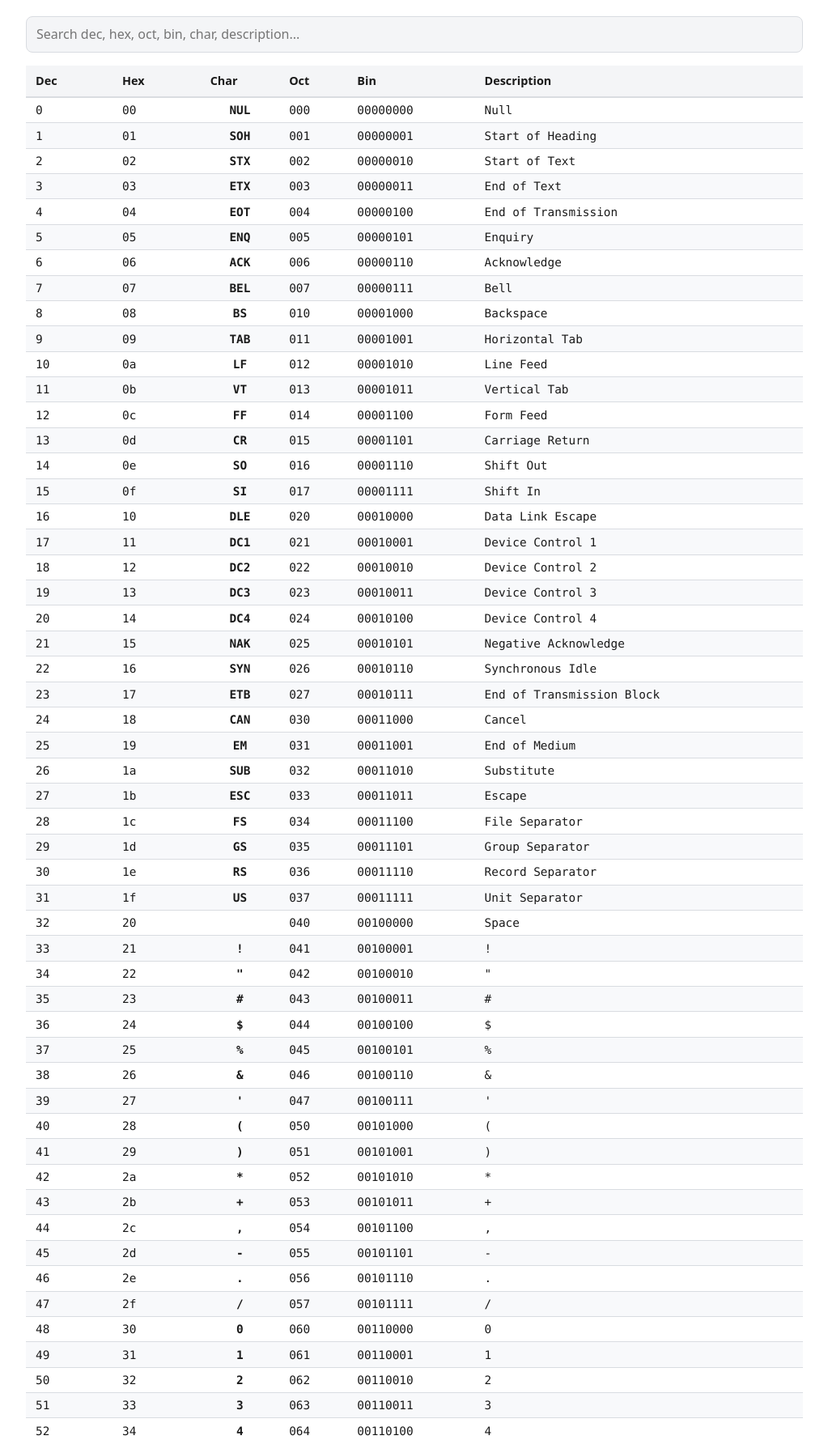
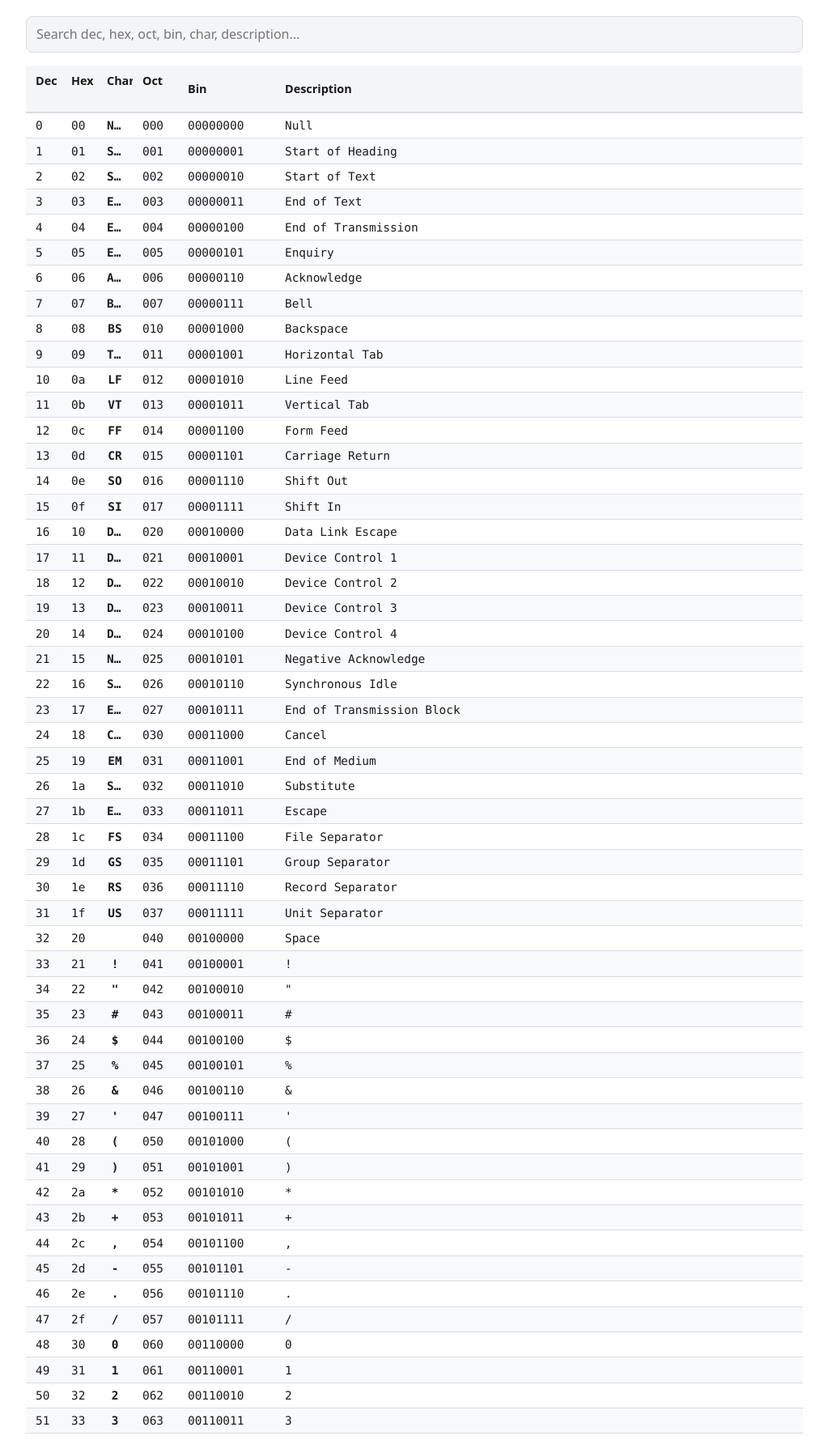
Before and after one commit to Zendarq/ascii-table-viewer, a Flask app: page / in a window 1280 px wide. Shown: the part 130-1909 px from the top of the page at 81% size, without its empty margins (128-1151 px from the left). Run offline with Flask 3, Linux system fonts and the light colour scheme.

Commit message:
Narrow Dec/Hex/Char columns, widen Description, sort all columns
Fixed-width table columns give Description the leftover space instead of
Dec/Hex/Char being needlessly wide. Sorting now works on every column
(numeric for Dec/Hex/Oct/Bin, alphabetical for Char/Description).

```diff
--- a/static/script.js
+++ b/static/script.js
@@ -61,22 +61,30 @@
   /* ---------- Reference table sorting ---------- */
   const asciiTableBody = document.querySelector("#ascii-table tbody");
   const sortableHeaders = document.querySelectorAll("#ascii-table th.sortable");
+  const SORT_LABELS = { dec: "Dec", hex: "Hex", char: "Char", oct: "Oct", bin: "Bin", description: "Description" };
   let currentSort = { key: null, direction: 1 };
 
-  function cellValue(row, key, base) {
-    const cell = row.querySelector(`td[data-label="${key === "dec" ? "Dec" : "Hex"}"]`);
-    return parseInt(cell.textContent, base);
+  function cellValue(row, key, type, base) {
+    const cell = row.querySelector(`td[data-label="${SORT_LABELS[key]}"]`);
+    const text = cell.textContent.trim();
+    return type === "number" ? parseInt(text, base) : text.toLowerCase();
   }
 
   sortableHeaders.forEach((th) => {
     th.addEventListener("click", () => {
       const key = th.dataset.sortKey;
+      const type = th.dataset.sortType;
       const base = Number(th.dataset.sortBase);
       const direction = currentSort.key === key ? -currentSort.direction : 1;
       currentSort = { key, direction };
 
       const rows = Array.from(asciiTableBody.querySelectorAll("tr"));
-      rows.sort((a, b) => direction * (cellValue(a, key, base) - cellValue(b, key, base)));
+      rows.sort((a, b) => {
+        const valueA = cellValue(a, key, type, base);
+        const valueB = cellValue(b, key, type, base);
+        if (type === "number") return direction * (valueA - valueB);
+        return direction * valueA.localeCompare(valueB);
+      });
       rows.forEach((row) => asciiTableBody.appendChild(row));
 
       sortableHeaders.forEach((header) => {
--- a/static/style.css
+++ b/static/style.css
@@ -144,9 +144,44 @@ textarea {
 
 table {
   width: 100%;
+  table-layout: fixed;
   border-collapse: collapse;
   font-family: ui-monospace, SFMono-Regular, Menlo, Consolas, monospace;
   font-size: 0.9rem;
+}
+
+.col-dec,
+.col-hex,
+.col-char {
+  width: 2.75rem;
+}
+
+.col-oct {
+  width: 3.5rem;
+}
+
+.col-bin {
+  width: 7.5rem;
+}
+
+.col-description {
+  width: auto;
+}
+
+thead th,
+tbody td {
+  padding-left: 0.5rem;
+  padding-right: 0.5rem;
+}
+
+tbody td {
+  overflow: hidden;
+  text-overflow: ellipsis;
+  white-space: nowrap;
+}
+
+td[data-label="Description"] {
+  white-space: normal;
 }
 
 thead th {
@@ -286,6 +321,19 @@ tbody tr:nth-child(even) {
 
   td[data-label="Description"] {
     white-space: normal;
-    min-width: 6.5rem;
+  }
+
+  .col-dec,
+  .col-hex,
+  .col-char {
+    width: 2.2rem;
+  }
+
+  .col-oct {
+    width: 2.6rem;
+  }
+
+  .col-bin {
+    width: 5rem;
   }
 }
--- a/templates/index.html
+++ b/templates/index.html
@@ -24,14 +24,22 @@
       <input type="search" id="search-input" placeholder="Search dec, hex, oct, bin, char, description..." aria-label="Search ASCII table">
       <div class="table-scroll">
         <table id="ascii-table">
+          <colgroup>
+            <col class="col-dec">
+            <col class="col-hex">
+            <col class="col-char">
+            <col class="col-oct">
+            <col class="col-bin">
+            <col class="col-description">
+          </colgroup>
           <thead>
             <tr>
-              <th class="sortable" data-sort-key="dec" data-sort-base="10">Dec<span class="sort-indicator"></span></th>
-              <th class="sortable" data-sort-key="hex" data-sort-base="16">Hex<span class="sort-indicator"></span></th>
-              <th>Char</th>
-              <th>Oct</th>
-              <th>Bin</th>
-              <th>Description</th>
+              <th class="sortable" data-sort-key="dec" data-sort-type="number" data-sort-base="10">Dec<span class="sort-indicator"></span></th>
+              <th class="sortable" data-sort-key="hex" data-sort-type="number" data-sort-base="16">Hex<span class="sort-indicator"></span></th>
+              <th class="sortable" data-sort-key="char" data-sort-type="string">Char<span class="sort-indicator"></span></th>
+              <th class="sortable" data-sort-key="oct" data-sort-type="number" data-sort-base="8">Oct<span class="sort-indicator"></span></th>
+              <th class="sortable" data-sort-key="bin" data-sort-type="number" data-sort-base="2">Bin<span class="sort-indicator"></span></th>
+              <th class="sortable" data-sort-key="description" data-sort-type="string">Description<span class="sort-indicator"></span></th>
             </tr>
           </thead>
           <tbody>
```
